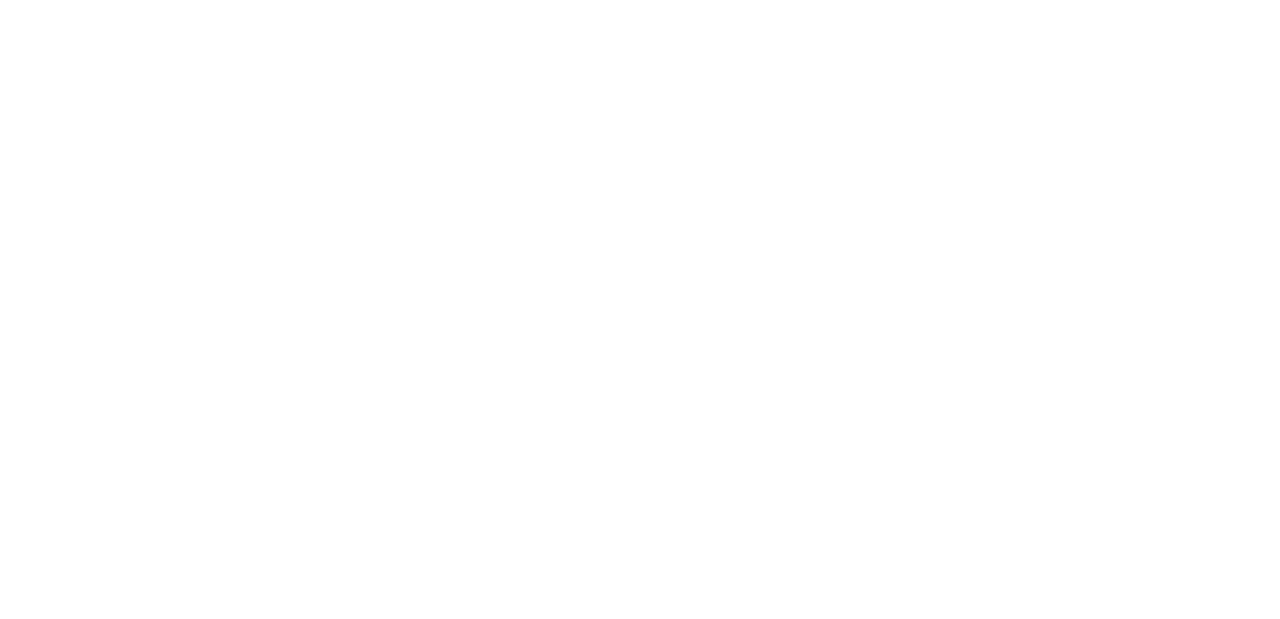
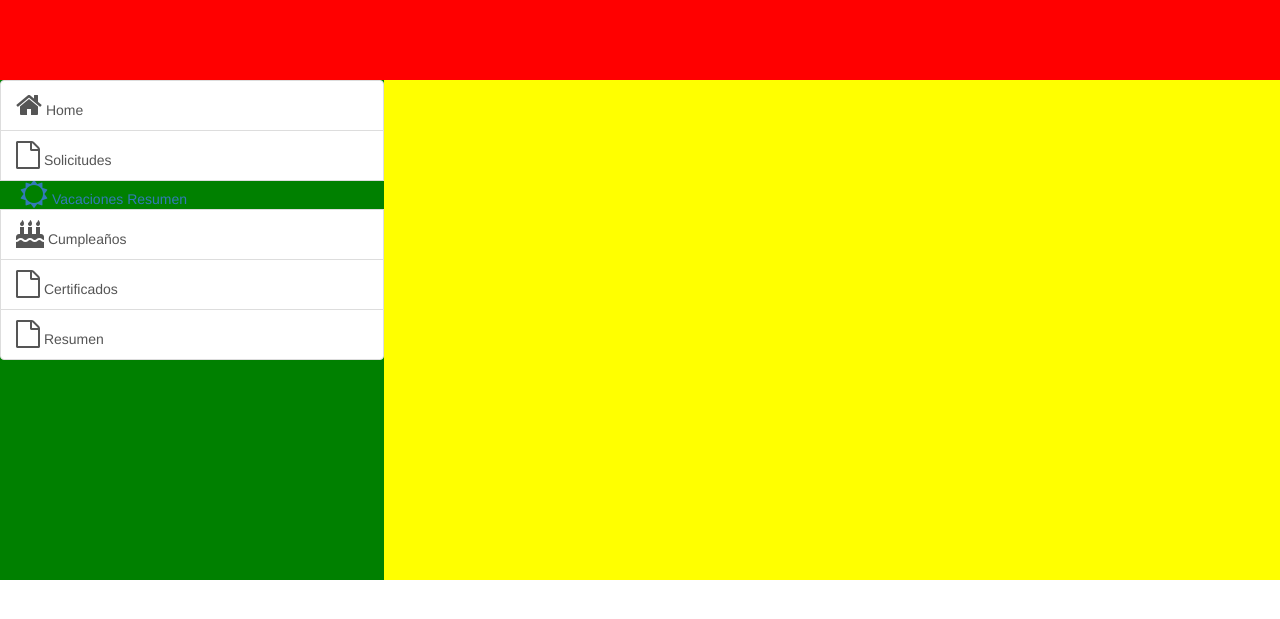
Before and after one commit to richardrojascid/cssejercicio001, a PHP site: page /cssejercicio001/index.php in a window 1280 px wide. Before the commit the part shown is empty. Shown: the top 619 px of the page. Run offline with PHP 8.4, Linux system fonts and the light colour scheme.

Commit message:
ejemplo con menu css 001 con cambios

```diff
--- a/contenido/vacaciones.php
+++ b/contenido/vacaciones.php
@@ -10,6 +10,7 @@ and open the template in the editor.
         <meta charset="UTF-8">
         <title></title>
         <link rel="stylesheet" href="https://cdnjs.cloudflare.com/ajax/libs/font-awesome/4.7.0/css/font-awesome.min.css">
+        <rel="stylesheet" href="">
         <link href="../css/estiloprincipal.css" rel="stylesheet" type="text/css"/>
     </head>
     <body>
--- a/index.php
+++ b/index.php
@@ -1,3 +1,4 @@
+<?php include('lib/constantes.php')?>
 <!DOCTYPE html>
 <!--
 To change this license header, choose License Headers in Project Properties.
@@ -8,10 +9,17 @@ and open the template in the editor.
     <head>
         <meta charset="UTF-8">
         <title></title>
+        <link rel="stylesheet" href="https://cdnjs.cloudflare.com/ajax/libs/font-awesome/4.7.0/css/font-awesome.min.css">
+        <link rel="stylesheet" href="https://maxcdn.bootstrapcdn.com/bootstrap/3.3.5/css/bootstrap.min.css">
+        <link href="css/estiloprincipal.css" rel="stylesheet" type="text/css"/>
     </head>
     <body>
-        <?php
-        // put your code here
-        ?>
+
+        <div id="contenedor">
+            <div id="titulo"></div>
+            <div id="menu"><?php include('menu.php');?></div>
+            <div id="contenido"></div>
+        </div>
+
     </body>
 </html>
--- a/lib/constantes.php
+++ b/lib/constantes.php
@@ -1,3 +1,3 @@
 <?php
 
-define('URLBASE','http://localhost/cssejercicio01/');
+define('URLBASE','http://localhost/cssejercicio001/');
--- a/menu.php
+++ b/menu.php
@@ -1,11 +1,8 @@
-<a href="<?=URLBASE;?>"><i class="fa fa-home fa-2x"></i> Home</a>
-<br>
-<a href="#"><i class="fa fa-file-o fa-2x"></i> Solicitudes</a>
-<br>
-<a class="submenu" href="<?=URLBASE;?>contenido/vacaciones.php"><i class="fa fa-sun-o fa-2x"></i> Vacaciones</a>
-<br>
-<a href="#"><i class="fa fa-birthday-cake fa-2x"></i> Cumpleaños</a>
-<br>
-<a href="#"><i class="fa fa-file-o fa-2x"></i> Certificados</a>
-<br>
-<a href="#"><i class="fa fa-file-o fa-2x"></i> Resumen</a>
+<div class="list-group">
+<a class="list-group-item" href="<?=URLBASE;?>"><i class="fa fa-home fa-2x"></i> Home</a>
+<a class="list-group-item" href="#"><i class="fa fa-file-o fa-2x"></i> Solicitudes</a>
+<a class="submenu" href="<?=URLBASE;?>contenido/vacaciones.php"><i class="fa fa-sun-o fa-2x"></i> Vacaciones</a> <a le-o fa-2x></i> Resumen</a>
+<a class="list-group-item" href="#"><i class="fa fa-birthday-cake fa-2x"></i> Cumpleaños</a>
+<a class="list-group-item" href="#"><i class="fa fa-file-o fa-2x"></i> Certificados</a>
+<a class="list-group-item" href="#"><i class="fa fa-file-o fa-2x"></i> Resumen</a>
+</div>
```
Also changed, not shown: css/estiloprincipal.css (line endings or trailing spaces), 2 other files.
